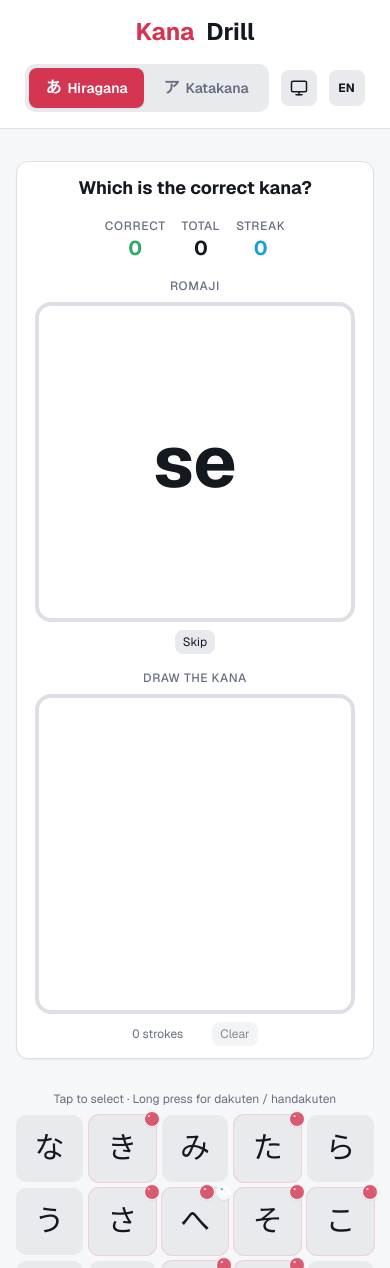
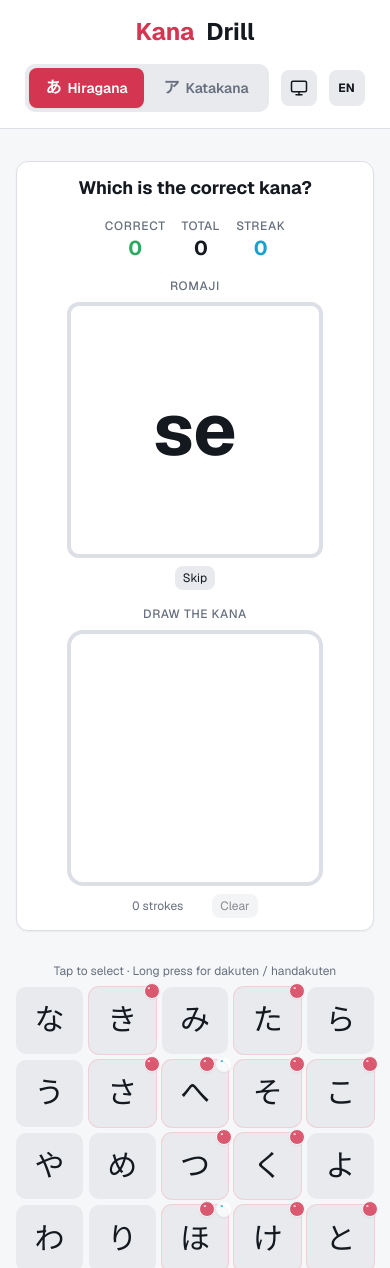
Before and after one commit to Mark-kus/kana-drill, a Next.js app: page / in a window 390 px wide. Shown: the top 1268 px of the page. Built offline with nearby package versions, Linux system fonts and the light colour scheme.

Commit message:
Update KanaPractice component styles for improved layout and consistency

```diff
--- a/components/kana-practice.tsx
+++ b/components/kana-practice.tsx
@@ -101,13 +101,13 @@ export function KanaPractice() {
               {/* Romaji + Drawing */}
               <div className="flex flex-col sm:flex-row items-center justify-center gap-4 mt-4">
                 {/* Romaji box */}
-                <div className="w-full max-w-xs sm:w-auto flex flex-col items-center gap-2">
+                <div className="w-full max-w-[16rem] sm:w-auto flex flex-col items-center gap-2">
                   <p className="text-xs font-medium text-muted-foreground uppercase tracking-wider">
                     {t.romaji}
                   </p>
                   <div
                     className={cn(
-                      "flex items-center justify-center w-full aspect-square sm:w-56 rounded-2xl border-4 transition-colors",
+                      "flex items-center justify-center w-full aspect-square sm:w-56 rounded-xl border-4 transition-colors",
                       quiz.feedbackType === "correct"
                         ? "border-success bg-success/10"
                         : quiz.feedbackType === "incorrect"
@@ -133,7 +133,7 @@ export function KanaPractice() {
                 </div>
 
                 {/* Drawing canvas */}
-                <div className="w-full max-w-xs sm:w-auto flex flex-col items-center">
+                <div className="w-full max-w-[16rem] sm:w-auto flex flex-col items-center">
                   <p className="text-xs font-medium text-muted-foreground uppercase tracking-wider mb-2">
                     {t.drawKana}
                   </p>
```
